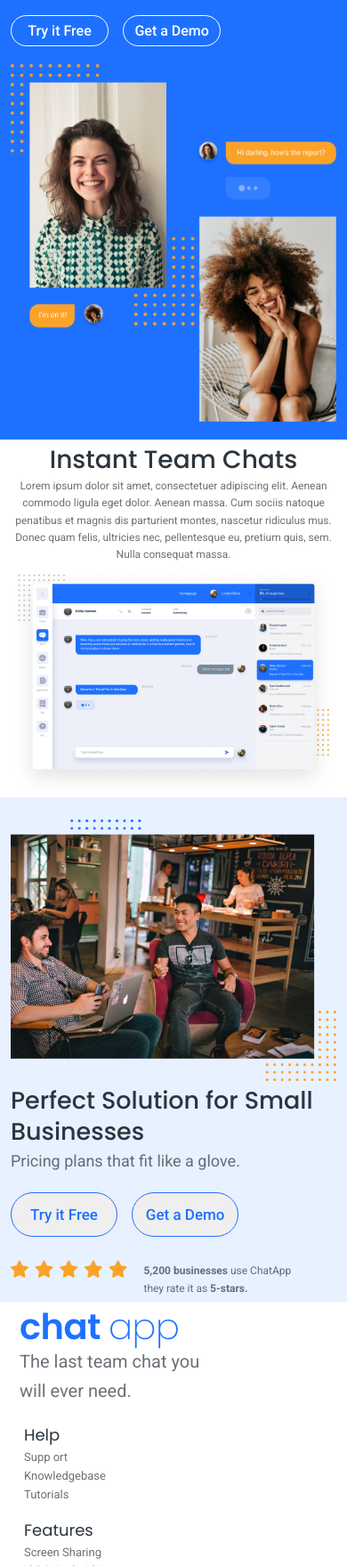
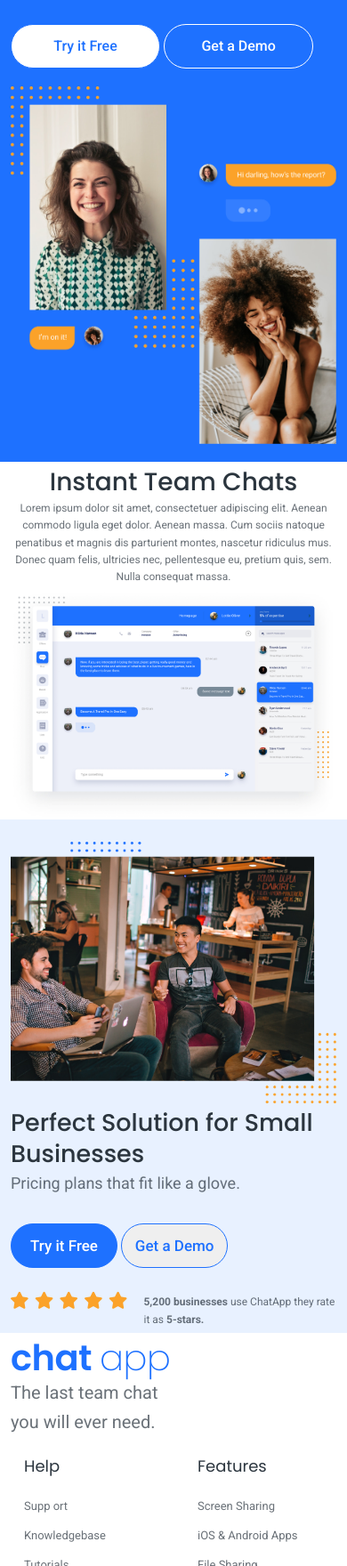
Before and after one commit to akshaybishnoi01/desktop_1, a plain HTML site: page index.html in a window 390 px wide. Shown: the part 240-2000 px from the top of the page at 89% size. Drawn offline with nearby package versions, Linux system fonts and the light colour scheme.

```diff
--- a/assets/css/style.css
+++ b/assets/css/style.css
@@ -2,62 +2,71 @@
 @import url('https://fonts.googleapis.com/css2?family=DM+Sans:opsz,wght@9..40,100;9..40,200;9..40,300;9..40,400;9..40,500;9..40,600;9..40,700;9..40,800;9..40,900;9..40,1000&family=Poppins:wght@100;200;300;400;500;600;700;800&family=Roboto:wght@100;300;400;500;700;900&display=swap');
 
 
-*{
+* {
     margin: 0;
     padding: 0;
     list-style-type: none !important;
     text-decoration: none !important;
     box-sizing: border-box;
 }
-h1{
+
+h1 {
     margin-bottom: 0;
 }
-ul{
+
+ul {
     padding-left: 0;
     margin-bottom: 0;
 }
-.gap-30{
+
+.gap-30 {
     gap: 30px;
 }
 
 .background {
     background: #1E71FF;
 }
+
 .chat_1 {
     color: #FFF;
-font-family: 'Poppins' ,sans-serif;
+    font-family: 'Poppins', sans-serif;
     font-size: 26px;
     font-style: normal;
     font-weight: 600;
-line-height: 116.016%; /* 30.164px */
+    line-height: 116.016%;
+    /* 30.164px */
     letter-spacing: -0.52px;
 }
+
 .nav_box {
     position: fixed;
     width: 100%;
     max-width: 2500px;
     background-color: #1E71FF;
-    height: 70px;
+    height: 86px;
     z-index: 3;
 }
+
 .app {
     color: #FFF;
-font-family: 'Poppins' ,sans-serif;
+    font-family: 'Poppins', sans-serif;
     font-size: 26px;
     font-style: normal;
     font-weight: 275;
     line-height: 116.016%;
     letter-spacing: -0.52px;
 }
+
 .text-c {
     color: #FFF;
     text-align: right;
-font-family: 'Roboto' ,sans-serif;
+    font-family: 'Roboto', sans-serif;
     font-size: 14px;
     font-style: normal;
     font-weight: 500;
     line-height: normal;
 }
+
 .b-back {
     width: 111px;
     height: 40px;
@@ -67,16 +76,19 @@ background: rgba(255, 255, 255, 0.20);
     border: none;
     text-align: center;
 }
+
 .head_2 {
-
+    max-width: 499px;
     color: #FFF;
-font-family: 'Poppins' ,sans-serif;
+    font-family: 'Poppins', sans-serif;
     font-size: 75px;
     font-style: normal;
     font-weight: 600;
-line-height: 128.4%; /* 96.3px */
+    line-height: 128.4%;
+    /* 96.3px */
     letter-spacing: -1.5px;
 }
+
 .pra-1 {
     color: #FFF;
     font-family: 'Roboto' sans-serif;
@@ -85,16 +97,44 @@ font-style: normal;
     font-weight: 400;
     line-height: normal;
 }
+
 .button-2 {
-    color: #FFF;
+    color: #1E71FF;
     text-align: center;
-font-family: 'Roboto' ,sans-serif;
+    font-family: 'Roboto', sans-serif;
     font-size: 16px;
     font-style: normal;
     font-weight: 500;
     line-height: normal;
 }
+
+.button-3 {
+    color: #fff;
+    text-align: center;
+    font-family: 'Roboto', sans-serif;
+    font-size: 16px;
+    font-style: normal;
+    font-weight: 500;
+    line-height: normal;
+}
+
 .but-bg {
+    width: 168px;
+    height: 50px;
+    text-align: center;
+    flex-shrink: 0;
+    background-color: #FFF;
+    border-radius: 60px;
+    border: 1px solid #1E71FF;
+}
+
+.but-bg:hover {
+    color: #FFFFFF;
+    border: 1px solid #FFFFFF;
+    background-color: #1E71FF;
+}
+
+.but-bg2 {
     width: 168px;
     height: 50px;
     text-align: center;
@@ -103,219 +143,314 @@ background-color: #1E71FF;
     border-radius: 60px;
     border: 1px solid #FFF;
 }
+
 .m-l-36 {
     margin-left: 12px;
 }
+
 .p-t-250 {
     padding-top: 250px;
 }
+
 .p-t-20 {
     padding-top: 20px;
 }
+
 .m-t-60 {
     margin-top: 60px;
 }
+
 .m-t-b {
     margin-top: 145px;
     margin-bottom: 160px;
 }
-.but-bg:hover {
+
+.but-bg2:hover {
     color: #1E71FF;
     background-color: #FFFFFF;
 }
+
 .head-3 {
+    max-width: 952px;
     color: #2B353E;
     text-align: center;
-font-family: 'Poppins' ,sans-serif;
+    font-family: 'Poppins', sans-serif;
     font-size: 45px;
     font-style: normal;
     font-weight: 500;
-line-height: 128.4%; /* 57.78px */
+    line-height: 128.4%;
+    /* 57.78px */
 }
+
 .pra-2 {
+    max-width: 566px;
     color: rgba(43, 53, 62, 0.70);
     text-align: center;
-font-family: 'Roboto' ,sans-serif;
+    font-family: 'Roboto', sans-serif;
     font-size: 18px;
     font-style: normal;
     font-weight: 400;
-line-height: 161.7%; /* 29.106px */
+    line-height: 161.7%;
+    /* 29.106px */
 }
+
 .p-t-90 {
     padding-top: 90px;
 }
+
 .p-b-180 {
     padding-bottom: 180px;
 }
+
 .background-2 {
     background: #E8F1FF;
 }
-.head-4  {
+
+.head-4 {
     max-width: 467px;
     color: #2B353E;
-    font-family: 'Poppins' ,sans-serif;
+    font-family: 'Poppins', sans-serif;
     font-size: 45px;
     font-style: normal;
     font-weight: 500;
-    line-height: 128.4%; /* 57.78px */
+    line-height: 128.4%;
+    /* 57.78px */
     padding-top: 160px;
 }
+
 .pra-3 {
+    max-width: 465px;
     color: rgba(43, 53, 62, 0.70);
-font-family: 'Roboto' ,sans-serif;
+    font-family: 'Roboto', sans-serif;
     font-size: 21px;
     font-style: normal;
     font-weight: 400;
-line-height: 161.7%; /* 33.957px */
+    line-height: 161.7%;
+    /* 33.957px */
     max-width: 465px;
 }
+
 .p-l-180 {
     padding-left: 180px;
 }
+
 .butt-s {
-    color: #1E71FF;
+    color: #FFF;
     text-align: center;
-font-family: 'Roboto' ,sans-serif;
+    font-family: 'Roboto', sans-serif;
     font-size: 17px;
     font-style: normal;
     font-weight: 500;
     line-height: normal;
 }
+
+.butt-s2 {
+    color: #1E71FF;
+    text-align: center;
+    font-family: 'Roboto', sans-serif;
+    font-size: 17px;
+    font-style: normal;
+    font-weight: 500;
+    line-height: normal;
+}
+
 .bg-c {
     width: 120px;
     height: 50px;
     flex-shrink: 0;
     border-radius: 60px;
     border: 1px solid #1E71FF;
+    background-color: #1E71FF;
 }
-.bg-c:hover {
+
+.bg-c2 {
+    width: 120px;
+    height: 50px;
+    flex-shrink: 0;
+    border-radius: 60px;
+    border: 1px solid #1E71FF;
+}
+
+.bg-c2:hover {
     color: white;
     background-color: #1E71FF;
 }
+
 .pra-4 {
+    max-width: 274px;
     color: rgba(43, 53, 62, 0.70);
-font-family: 'Roboto' ,sans-serif;
+    font-family: 'Roboto', sans-serif;
     font-size: 18px;
     font-style: normal;
     font-weight: 700;
-line-height: 161.7%; /* 29.106px */
+    line-height: 161.7%;
+    /* 29.106px */
 }
+
 .pra-5 {
     color: rgba(43, 53, 62, 0.70);
-font-family: 'Roboto' ,sans-serif;
+    font-family: 'Roboto', sans-serif;
     font-size: 18px;
     font-style: normal;
     font-weight: 400;
     line-height: 161.7%;
 }
+
 .star {
     max-width: 131.494px;
 }
+
 .m-t-90 {
     margin-top: 90px;
     margin-bottom: 207px;
 }
+
 .head-5 {
     color: #1E71FF;
-font-family: 'Poppins' ,sans-serif;
+    font-family: 'Poppins', sans-serif;
     font-size: 26px;
     font-style: normal;
     font-weight: 600;
-line-height: 116.016%; /* 30.164px */
+    line-height: 116.016%;
+    /* 30.164px */
     letter-spacing: -0.52px;
     padding-top: 90px;
 }
+
 .app-2 {
     color: #1E71FF;
-font-family: 'Poppins' ,sans-serif;
+    font-family: 'Poppins', sans-serif;
     font-size: 26px;
     font-style: normal;
     font-weight: 275;
     line-height: 116.016%;
     letter-spacing: -0.52px;
 }
+
 .pra-6 {
+    max-width: 168px;
     color: rgba(43, 53, 62, 0.70);
-font-family: 'Roboto' ,sans-serif;
+    font-family: 'Roboto', sans-serif;
     font-size: 15px;
     font-style: normal;
     font-weight: 400;
-line-height: 161.7%; /* 24.255px */
+    line-height: 161.7%;
+    /* 24.255px */
     padding-top: 18px;
 }
-.mt-124{
+
+.mt-124 {
     margin-top: 124px;
 }
+
 .pra-7 {
     color: #2B353E;
-font-family: 'Poppins' ,sans-serif;
+    font-family: 'Poppins', sans-serif;
     font-size: 18px;
     font-style: normal;
     font-weight: 400;
-line-height: 161.7%; /* 29.106px */
+    line-height: 161.7%;
+    /* 29.106px */
+    padding-bottom: 20px;
 }
+
 .pra-8 {
     color: rgba(43, 53, 62, 0.70);
-font-family: 'Roboto' ,sans-serif;
+    font-family: 'Roboto', sans-serif;
     font-size: 13px;
     font-style: normal;
     font-weight: 400;
-line-height: 161.7%; /* 21.021px */
+    line-height: 161.7%;
+    /* 21.021px */
+    padding-bottom: 12px;
 }
+
 .m-tb2 {
     margin-top: 90px;
     margin-bottom: 200px;
 }
 
-.max-w-760{
+.max-w-760 {
     max-width: 760px;
 }
+
 .p-b {
     padding-bottom: 200px;
 }
+
 .m-t-25 {
     margin-top: 25px;
 }
+
+.copy-r {
+    max-width: 168px;
+    color: rgba(43, 53, 62, 0.70);
+    font-family: 'Roboto', sans-serif;
+    font-size: 13px;
+    font-style: normal;
+    font-weight: 400;
+    line-height: 161.7%;
+    /* 21.021px */
+    padding-left: 13px;
+}
+
 @media (max-width:576px) {
     .head_2 {
         font-size: 55px;
         padding-top: 0;
     }
+
     .pra-1 {
         font-size: 18px;
     }
+
     .head-3 {
         font-size: 28px;
     }
+
     .head-4 {
         font-size: 30px;
     }
+
     .pra-3 {
         font-size: 18px;
     }
+
     .pra-4 {
         font-size: 12px;
     }
+
     .pra-5 {
         font-size: 12px;
     }
-    .p-top2 {
-        padding-top: 15px;
-    }
+
     .pra-7 {
         padding-left: 15px;
     }
+
     .pra-8 {
         padding-left: 15px;
     }
+
+    .m-l-36 {
+        margin-left: 0;
+        margin-top: 10px;
+    }
 }
 
+@media (max-width:1200px) {
+
+    .p-l-180 {
+        padding-left: 0;
+        padding-left: 12px;
+    }
+}
 
 @media (max-width:768px) {
-    ul.mobile_view{
+    ul.mobile_view {
         flex-direction: column;
         height: 100%;
-        width: 100% ;
+        width: 100%;
         background: #1E71FF;
         color: white;
         bottom: 0;
@@ -326,7 +461,8 @@ line-height: 161.7%; /* 21.021px */
         position: fixed;
         transition: all 600ms linear;
     }
-    .icon-box{
+
+    .icon-box {
         z-index: 5;
         height: 30px;
         width: 40px;
@@ -334,62 +470,72 @@ line-height: 161.7%; /* 21.021px */
         display: flex;
         justify-content: space-between;
     }
-    .icon-box span{
+
+    .icon-box span {
         width: 100%;
-        background:white;
+        background: white;
         height: 4px;
     }
-    #menu-box:checked~ul.mobile_view{
+
+    #menu-box:checked~ul.mobile_view {
         right: 0;
     }
+
     .p-top {
         padding-top: 15px;
     }
+
     .pra-2 {
         font-size: 12px;
     }
 }
+
 @media (max-width:992px) {
-     .pos-box{
-        position:unset;
+    .pos-box {
+        position: unset;
     }
+
     .p-t-250 {
         padding-top: 70px;
     }
+
     .p-t-20 {
         padding-top: 2px;
     }
+
     .m-t-60 {
         margin-top: 10px;
     }
-    .but-bg {
-        width: 110px;
-        height: 35px;
-        text-align: center;
-    }
+
     .m-t-b {
         margin-top: 20px;
         margin-bottom: 20px;
     }
+
     .p-t-90 {
         padding-top: 5px;
 
     }
+
     .p-b-180 {
         padding-bottom: 0;
     }
+
     .head-4 {
         padding-top: 5px;
         font-size: 27px;
 
     }
+
     .p-l-180 {
         padding-left: 0;
         padding-left: 12px;
     }
+
     .m-t-60 {
         margin-top: 20px;
     }
+
     .m-t-90 {
         margin-top: 5px;
         margin-bottom: 5px;
@@ -397,14 +543,15 @@ line-height: 161.7%; /* 21.021px */
 
     .head-5 {
         padding-top: 5px;
-    padding-left: 10px;
         font-size: 40px;
     }
+
     .pra-6 {
-   padding-left: 10px;
+
         padding-top: 0;
         font-size: 20px;
     }
+
     .app-2 {
         font-size: 40px;
     }
@@ -412,21 +559,25 @@ line-height: 161.7%; /* 21.021px */
     .star {
         text-align: center;
     }
+
     .gap-30 {
         gap: 18px;
     }
+
     .m-tb2 {
         margin-top: 20px;
-    margin-bottom: 50px;
+        margin-bottom: 30px;
     }
 }
+
 @media (min-width:1200px) {
-    .pos-box{
+    .pos-box {
         left: 0;
         bottom: 110px;
         position: absolute;
     }
-    .h-xl-850{
+
+    .h-xl-850 {
         height: 850px;
 
     }
--- a/index.html
+++ b/index.html
@@ -38,11 +38,11 @@
             <div class="row">
                 <div class="col-12  col-lg-6">
                     <div>
-                        <h2 class="mb-0 head_2 p-t-250">Have your<br> best chat</h2>
+                        <h2 class="mb-0 head_2 p-t-250">Have your best chat</h2>
                         <p class="pra-1 p-t-20 mb-0">Fast, easy & unlimited team chat.</p>
-                        <div class="m-t-60">
+                        <div class="m-t-60 flex-wrap">
                             <button class="but-bg button-2">Try it Free</button>
-                            <button class="but-bg button-2 m-l-36">Get a Demo</button>
+                            <button class="but-bg2 button-3 m-l-36">Get a Demo</button>
                         </div>
 
                     </div>
@@ -61,10 +61,10 @@
                     Instant Team Chats
                 </h3>
                 <p class="pra-2 p-t-20 mb-0">
-                    Lorem ipsum dolor sit amet, consectetuer adipiscing elit. Aenean<br>
-                    commodo ligula eget dolor. Aenean massa. Cum sociis natoque<br>
-                    penatibus et magnis dis parturient montes, nascetur ridiculus mus.<br>
-                    Donec quam felis, ultricies nec, pellentesque eu, pretium quis, sem.<br>
+                    Lorem ipsum dolor sit amet, consectetuer adipiscing elit. Aenean
+                    commodo ligula eget dolor. Aenean massa. Cum sociis natoque
+                    penatibus et magnis dis parturient montes, nascetur ridiculus mus.
+                    Donec quam felis, ultricies nec, pellentesque eu, pretium quis, sem.
                     Nulla consequat massa.
                 </p>
             </div>
@@ -86,12 +86,12 @@
                         <p class="pra-3 p-t-20 mb-0">Pricing plans that fit like a glove.</p>
                         <div class="m-t-60">
                             <button class="butt-s bg-c">Try it Free</button>
-                            <button class="butt-s bg-c m-l-36">Get a Demo</button>
+                            <button class="butt-s2 bg-c2 m-l-36">Get a Demo</button>
                         </div>
                         <div class="d-flex gap-30 m-t-90 ">
                             <img class="w-100 star" src="./assets/image/star.svg" alt="star">
 
-                            <p class="pra-4 pt-4 mb-0">5,200 businesses <span class="pra-5">use ChatApp</span> <br>
+                            <p class="pra-4 pt-4 mb-0">5,200 businesses <span class="pra-5">use ChatApp</span>
                                 <span class="pra-5">they rate it as</span> 5-stars.
                             </p>
                         </div>
@@ -106,11 +106,11 @@
             <div class="row">
                 <div class="col-12 col-lg-4">
                     <h5 class="head-5 mb0 mb-0">chat <span class="app-2 mb-0">app</span></h5>
-                    <p class="pra-6 mb-0">The last team chat you<br> will ever need.</p>
+                    <p class="pra-6 mb-0">The last team chat you will ever need.</p>
                 </div>
                 <div class="col-12 col-lg-8 m-tb2">
                     <div class="row">
-                        <div class="col-12 col-sm-6 col-md-3">
+                        <div class="col-6 col-lg-3 col-sm-6 col-md-6">
                             <ul>
                                 <li class="pra-7">Help</li>
                                 <li class="pra-8">Supp ort</li>
@@ -118,7 +118,7 @@
                                 <li class="pra-8">Tutorials</li>
                             </ul>
                         </div>
-                        <div class="col-12 col-sm-6 col-md-3 p-top2">
+                        <div class="col-6 col-lg-3 col-sm-6 col-md-6 p-top2">
                             <ul>
                                 <li class="pra-7">Features</li>
                                 <li class="pra-8">Screen Sharing</li>
@@ -127,7 +127,7 @@
                                 <li class="pra-8">User Management</li>
                             </ul>
                         </div>
-                        <div class="col-12 col-sm-6 col-md-3 p-top">
+                        <div class="col-6 col-lg-3 col-sm-6 col-md-6 p-top">
                             <ul>
                                 <li class="pra-7">Company</li>
                                 <li class="pra-8">About Us</li>
@@ -136,7 +136,7 @@
 
                             </ul>
                         </div>
-                        <div class="col-12 col-sm-6 col-md-3 p-top">
+                        <div class="col-6 col-lg-3 col-sm-6 col-md-6 p-top">
                             <ul>
                                 <li class="pra-7">Contact Us</li>
                                 <li class="pra-8">info@chatapp.com</li>
@@ -149,6 +149,7 @@
                     </div>
                 </div>
             </div>
+            <p class="copy-r">© Copyright ChatApp Inc.</p>
         </div>
     </section>
 
```
Lines whose indentation alone changed are shown as unchanged.
